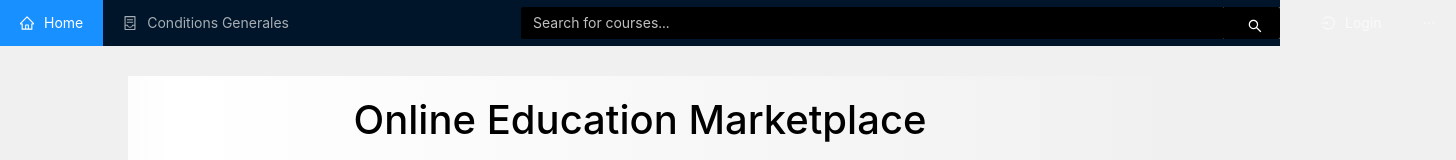
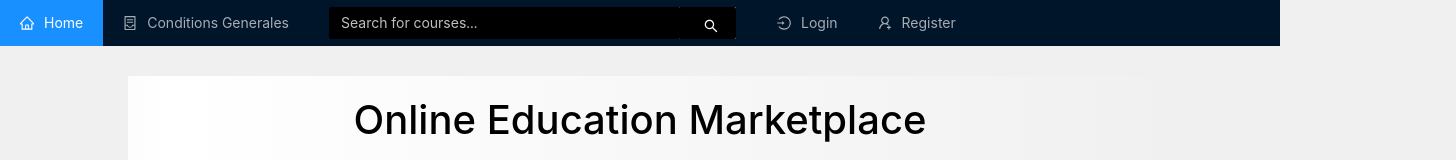
Before and after one commit to medaymenjandoubi/frontEnd-eLearning, a Next.js app: page / in a window 1280 px wide. Shown: the top 160 px of the page, 1456 px wide, since content can reach past the window. Built offline with nearby package versions, Linux system fonts and the light colour scheme; no server answers.

Commit message:
navbar visual bug resolve

```diff
--- a/components/TopNav.js
+++ b/components/TopNav.js
@@ -73,17 +73,19 @@ const TopNav = () => {
             </Link>
         </Item>
 
-        <Item style={{width:'800px', marginLeft:"15%"}} className='itemsearchbar'>
-            <SearchBar onSearch={handleSearch} />
-        </Item>
+        {router.pathname === '/' && (
+            <Item style={{ width: '35%' }} className='itemsearchbar'>
+                <SearchBar onSearch={handleSearch} />
+            </Item>
+        )}
         {user === null && (
             <>
-            <Item key="/login" onClick={e => setCurrent(e.key)} icon={<LoginOutlined />}>
+            <Item key="/login" onClick={e => setCurrent(e.key)} icon={<LoginOutlined />} className='float-end'>
                 <Link href="/login" legacyBehavior>
                 <a>Login</a>
                 </Link>
             </Item>
-            <Item key="/register" onClick={e => setCurrent(e.key)} icon={<UserAddOutlined />}>
+            <Item key="/register" onClick={e => setCurrent(e.key)} icon={<UserAddOutlined />} className='float-end'>
                 <Link href="/register" legacyBehavior>
                 <a>Register</a>
                 </Link>
```
